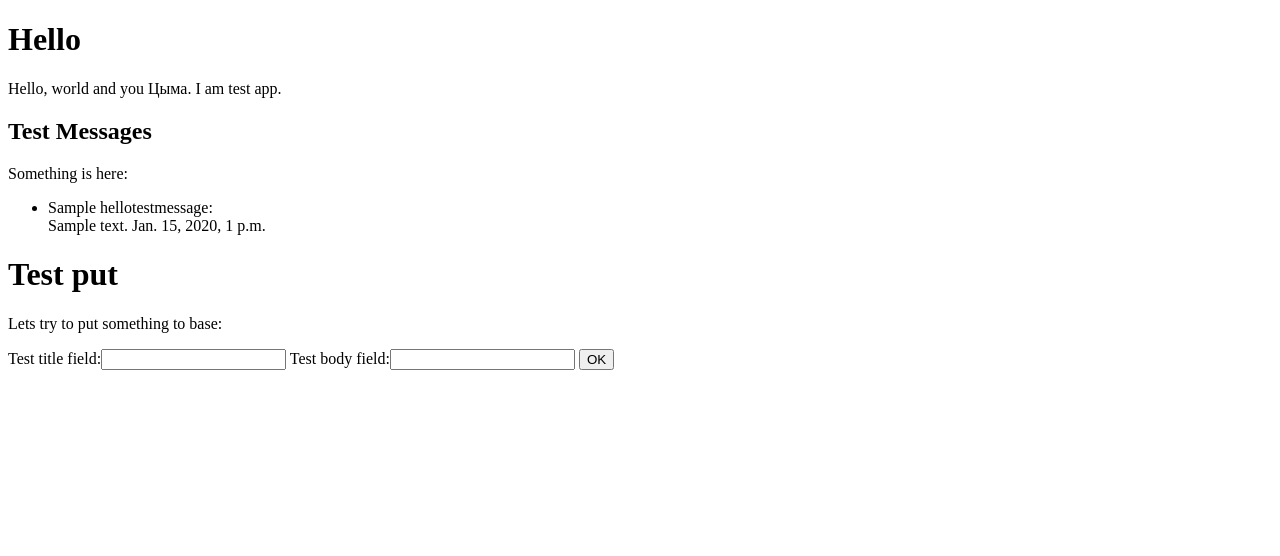
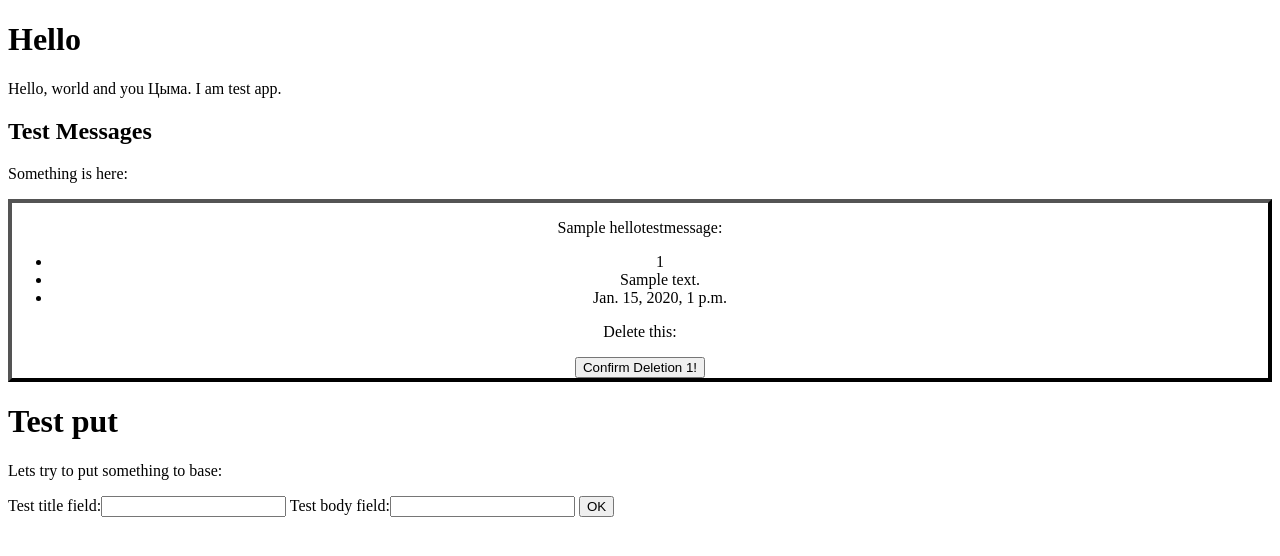
Before and after one commit to Tchocorpse/corpses-little-hobbie, a Django app: page /hw_test/ in a window 1280 px wide. Shown: the top 556 px of the page. Run offline with Django 3.2, Linux system fonts and the light colour scheme; tables that the repository leaves empty hold one stand-in row (values such as "Sample post").

Commit message:
Shy step into madness of receiving some info and some styling

```diff
--- a/hw_test/templates/hw_test/index.html
+++ b/hw_test/templates/hw_test/index.html
@@ -3,6 +3,13 @@
 <head>
     <meta charset="UTF-8">
     <title>Test messages page</title>
+
+    <style>
+        .TestDiv {
+        border: 4px outset black;
+        text-align: center;
+        }
+    </style>
 </head>
 <body>
 <h1>Hello</h1>
@@ -10,16 +17,26 @@
 <h2>Test Messages</h2>
     <p> Something is here: </p>
     {% if messages_list %}
-    <ul>
+
 
         {% for hello_message in messages_list %}
+        <div class="TestDiv">
+            <p> {{ hello_message.hello_title }}: </p>
+            <ul>
+                <li>{{ hello_message.id }}</li>
+                <li>{{ hello_message.hello_body }}</li>
+                <li>{{ hello_message.publishing_date }}</li>
+            </ul>
+            <p>Delete this:</p>
+            <form action="{% url 'hw_test:hw_test_delete' hello_message.id %}"  method="POST">
+                {% csrf_token %}
+                <input type="submit" value="Confirm Deletion {{hello_message.id}}!" />
+            </form>
+        </div>
 
-        <li> {{ hello_message.hello_title }}: </li>
-        {{ hello_message.hello_body }}
-        {{ hello_message.publishing_date }}
         {% endfor %}
 
-    </ul>
+
     {% endif %}
 <h1>Test put</h1>
     <p> Lets try to put something to base: </p>
--- a/hw_test/urls.py
+++ b/hw_test/urls.py
@@ -1,7 +1,9 @@
 from . import views
 from django.urls import path
 
+app_name = "hw_test"
+
 urlpatterns = [
-    #path('', views.index, name='hw_test'),
+    path('delete_test/<int:delete_id>', views.receive_delete_message, name='hw_test_delete'),
     path('', views.receive_test_message, name='hw_test')
 ]
--- a/hw_test/views.py
+++ b/hw_test/views.py
@@ -1,25 +1,9 @@
 from django.http import HttpResponseRedirect, HttpResponse
-from django.shortcuts import render
+from django.shortcuts import render, get_object_or_404
 from .models import HelloTestMessage
 from .forms import TestMessageRecieve
 from django.utils import timezone
-
-
-#def index(request):
-
-    #message_head = HelloTestMessage.objects.all()
-
-   # return render(
-   #     request, "hw_test/index.html", context={"messages_list": message_head,}
-   # )
-    # return HttpResponse("Hello, world and you Цыма. I am test app. Give me your response.")
-
-class TestMessageTemplate():
-    def __init__(self, hello_title, hello_body, publishing_date = 0):
-        self.hello_title = hello_title
-        self.hello_body = hello_body
-        self.publishing_date = publishing_date
-
+from django.urls import reverse
 
 
 def receive_test_message(request):
@@ -29,28 +13,38 @@ def receive_test_message(request):
         if test_form.is_valid():
 
             received_message = HelloTestMessage()
-            received_title = "debug title"
-            received_body = "debug body"
-            #received_message = TestMessageTemplate(received_title, received_body)
-            received_message.hello_title = test_form.cleaned_data['hello_title']
-            received_message.hello_body = test_form.cleaned_data['hello_body']
+
+            received_message.hello_title = test_form.cleaned_data["hello_title"]
+            received_message.hello_body = test_form.cleaned_data["hello_body"]
             received_message.publishing_date = timezone.now()
-            #received_list = [received_message]
+
             received_message.save()
 
+            return HttpResponseRedirect("/hw_test/")
+            # return render(
+            #    request, "hw_test/index.html", context={"form": test_form, "messages_list": message_head, }
+            # )
+        else:
+
+            return HttpResponseRedirect("/hw_test/")
+    else:
+        test_form = TestMessageRecieve()
+        message_head = HelloTestMessage.objects.all()
+
+        # return HttpResponseRedirect("/hw_test/")
+        return render(
+            request,
+            "hw_test/index.html",
+            context={"form": test_form, "messages_list": message_head,},
+        )
 
 
-            return HttpResponseRedirect("/hw_test/")
-            #return render(
-            #    request, "hw_test/index.html", context={"form": test_form, "messages_list": message_head, }
-            #)
+def receive_delete_message(request, delete_id):
+    if request.method == "POST":
+        delete_hello = get_object_or_404(HelloTestMessage, pk=delete_id)
+
+        delete_hello.delete()
+        return HttpResponseRedirect("/hw_test/")
 
     else:
-        test_form = TestMessageRecieve()
-    message_head = HelloTestMessage.objects.all()
-
-
-    #return HttpResponseRedirect("/hw_test/")
-    return render(
-        request, "hw_test/index.html", context={"form": test_form, "messages_list": message_head, }
-    )
+        return HttpResponseRedirect("/hw_test/")
```
